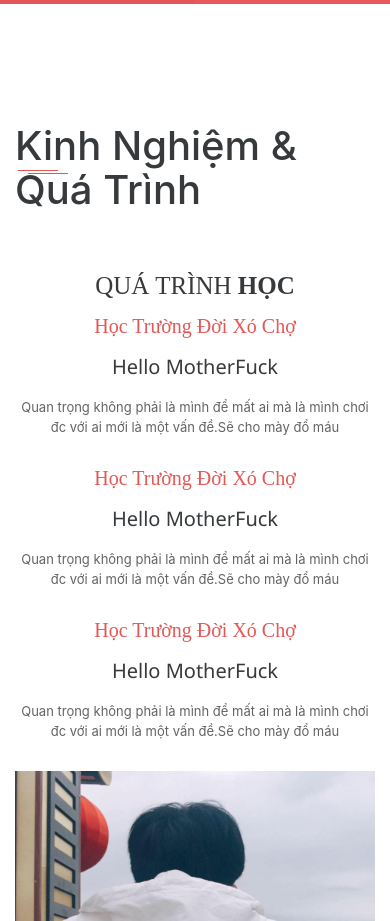
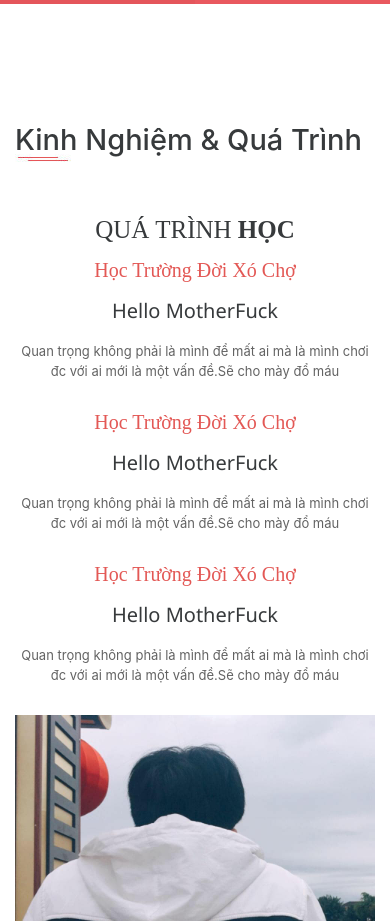
Before and after one commit to lamnhucc/lamnhucc.github.io, a plain HTML site: page index.html in a window 390 px wide. Shown: the part 840-1761 px from the top of the page. Drawn offline with Linux system fonts and the light colour scheme.

Commit message:
okekekekekekek

```diff
--- a/1.css
+++ b/1.css
@@ -210,4 +210,8 @@ a.navbar-brand {
 		width: 240px;
 	}
 	/* Xong CSS thong tin*/
+
+    .tieudeto h1 {
+    font-size: 29px;
+    }
 }
```
